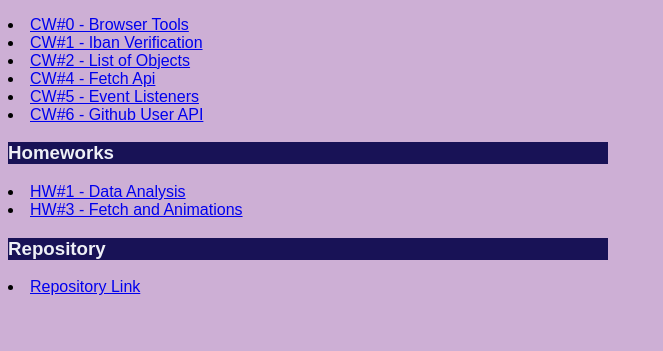
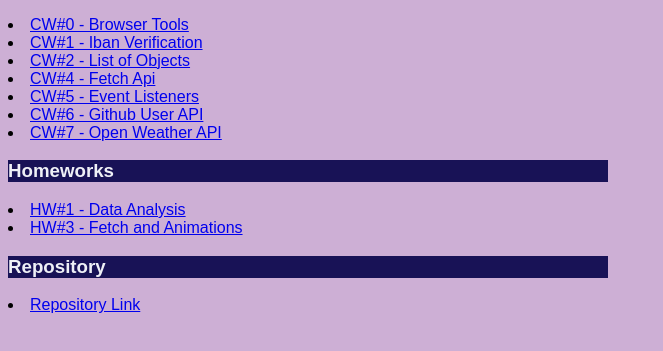
Before and after one commit to efsanalbas/advancedProgramming, a plain HTML site: page index.html in a window 1280 px wide. Shown: the part 93-444 px from the top of the page, without its empty margins (0-663 px from the left). Drawn offline with Linux system fonts and the light colour scheme.

Commit message:
Update index.html

```diff
--- a/index.html
+++ b/index.html
@@ -28,6 +28,8 @@
 <li><a href="https://efsanalbas.github.io/advancedProgramming/fetch.html">CW#4 - Fetch Api</a></li>
 <li><a href="https://efsanalbas.github.io/advancedProgramming/eventListeners.html">CW#5 - Event Listeners</a></li>
 <li><a href="https://efsanalbas.github.io/advancedProgramming/githubUsers.html">CW#6 - Github User API</a></li>
+<li><a href="https://efsanalbas.github.io/advancedProgramming/openWeather.html">CW#7 - Open Weather API</a></li>
+
 
 <h3 id="advanced-programming">Homeworks</h3>
 <li><a href="https://efsanalbas.github.io/advancedProgramming/Data Analysis.html">HW#1 - Data Analysis</a></li>
```
